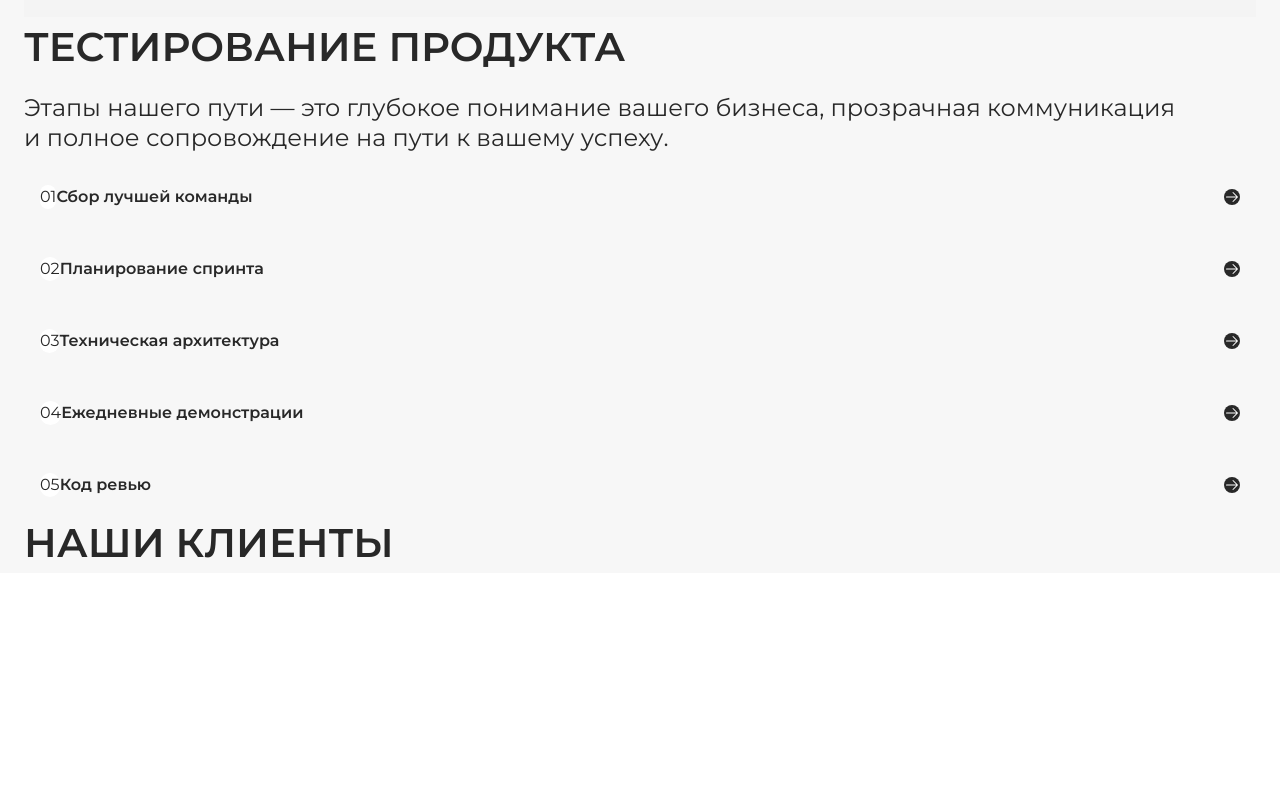
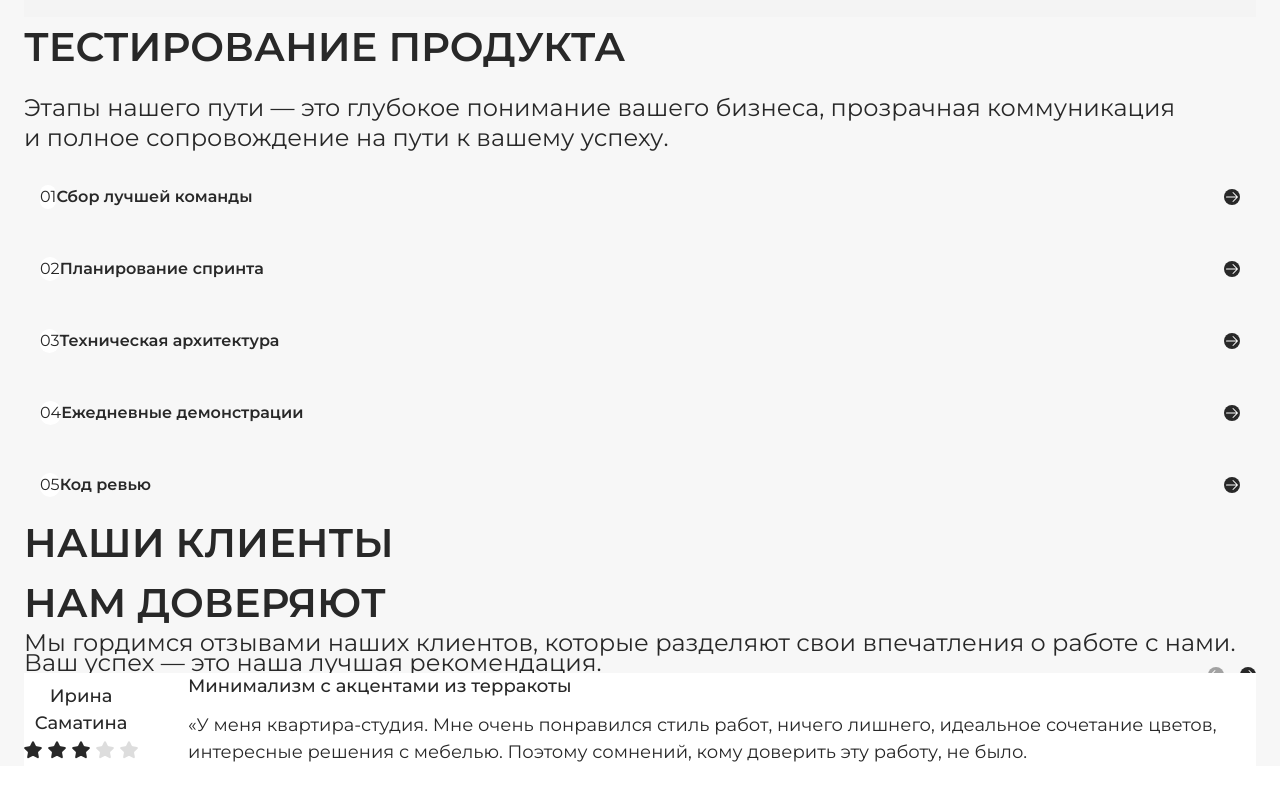
Before and after one commit to theCapnCoder/mnatronix, a Next.js app: page / in a window 1280 px wide. Shown: the part 2021-2821 px from the top of the page. Before the commit the page ends 2754 px from the top, so only its background shows below. Built offline with nearby package versions, Linux system fonts and the light colour scheme; what fluid-tailwind would draw is missing.

Commit message:
feat: Proof MarkUp

```diff
--- /dev/null
+++ b/src/app/_containers/proofs.tsx
@@ -0,0 +1,183 @@
+"use client";
+import { ArrowRightRegular } from "@/assets/svg";
+import Aavatar from "@img/avatar.jpg";
+import { useTranslations } from "next-intl";
+import Image, { StaticImageData } from "next/image";
+import { Container } from "../_components/container";
+import { Star } from "@/assets/svg";
+
+import { Navigation } from "swiper/modules";
+import { Swiper, SwiperSlide } from "swiper/react";
+import { Swiper as SwiperType } from "swiper/types";
+
+import clsx from "clsx";
+import { useState } from "react";
+import "swiper/css";
+import "swiper/css/navigation";
+import { MiniButton } from "../_components/mini-button";
+
+type SlideProps = {
+  slide: {
+    id: number;
+    img: StaticImageData;
+    alt: string;
+    name: string;
+    title: string;
+    text: string;
+    rate: number;
+  };
+};
+
+const Slide: React.FC<SlideProps> = ({ slide }) => {
+  return (
+    <div
+      className={clsx(
+        "flex flex-col gap-4 md:flex-row md:gap-[3.125rem]",
+        "bg-white ~rounded-[1rem]/[2rem] ~p-5/10"
+      )}
+    >
+      <div className="flex items-center gap-[0.625rem] md:flex-col">
+        <div className="relative rounded-full ~h-[2.625rem]/[3.75rem] ~w-[2.625rem]/[3.75rem]">
+          <Image
+            src={slide.img}
+            alt={slide.title}
+            fill
+            className="object-cover"
+          />
+        </div>
+
+        <div className="flex flex-col gap-1">
+          <h4 className="font-medium ~text-base/[1.0625rem]">{slide.name}</h4>
+          <div className="flex gap-[0.375rem]">
+            {Array.from({ length: 5 }).map((_, index) => (
+              <Star
+                key={index}
+                className={clsx("~text-base/lage", {
+                  "text-black": index < slide.rate,
+                  "text-[#ddd]": index >= slide.rate,
+                })}
+              />
+            ))}
+          </div>
+        </div>
+      </div>
+
+      <div className="*:text-left">
+        <h4 className="mb-3 font-medium ~text-base/2xl">{slide.title}</h4>
+        <p className="~text-base/2xl">{slide.text}</p>
+      </div>
+    </div>
+  );
+};
+
+export const Proofs = () => {
+  const t = useTranslations("proofs");
+
+  const slides = [
+    {
+      id: 1,
+      img: Aavatar,
+      alt: "photo",
+      name: t("reviews.review_1.name"),
+      title: t("reviews.review_1.title"),
+      text: t("reviews.review_1.text"),
+      rate: 3,
+    },
+    {
+      id: 2,
+      img: Aavatar,
+      alt: "photo",
+      name: t("reviews.review_2.name"),
+      title: t("reviews.review_2.title"),
+      text: t("reviews.review_2.text"),
+      rate: 4,
+    },
+    {
+      id: 3,
+      img: Aavatar,
+      alt: "photo",
+      name: t("reviews.review_3.name"),
+      title: t("reviews.review_3.title"),
+      text: t("reviews.review_3.text"),
+      rate: 3,
+    },
+  ];
+
+  const [swiperInstance, setSwiperInstane] = useState<SwiperType | null>(null);
+
+  // TODO: Update the logic to handle button disabling directly using swiperInstance.isEnd and swiperInstance.isBeginning without maintaining separate state variables.
+
+  const [isEnd, setIsEnd] = useState(true);
+  const [isBeginning, setIsBeginning] = useState(false);
+
+  return (
+    <section>
+      <Container className="">
+        <div className="relative">
+          <h2 className="~md:~tracking-wider/tracking-normal text-xl font-semibold uppercase ~mb-3/4">
+            {t("title")}
+          </h2>
+          <p className="~md:~tracking-tighter/tracking-normal text-s ~mb-5/[1.875rem] ~md:~max-w-[33rem]/[43.75rem] md:leading-5">
+            {t("description")}
+          </p>
+
+          <div
+            className={clsx(
+              "hidden",
+              "gap-4 md:flex",
+              "absolute -bottom-[0.625rem] right-0"
+            )}
+          >
+            <MiniButton
+              onClick={() => {
+                swiperInstance?.slidePrev();
+                if (swiperInstance) {
+                  setIsBeginning(swiperInstance.isBeginning);
+                  setIsEnd(swiperInstance.isEnd);
+                }
+              }}
+              icon={<ArrowRightRegular className="rotate-180" />}
+              disabled={isBeginning}
+            ></MiniButton>
+
+            <MiniButton
+              onClick={() => {
+                swiperInstance?.slideNext();
+                if (swiperInstance) {
+                  setIsBeginning(swiperInstance.isBeginning);
+                  setIsEnd(swiperInstance.isEnd);
+                }
+              }}
+              disabled={isEnd}
+              icon={<ArrowRightRegular />}
+            ></MiniButton>
+          </div>
+        </div>
+
+        <div className="md:hidden gap-4 flex flex-col">
+          {slides.map((slide) => (
+            <Slide key={slide.id} slide={slide} />
+          ))}
+        </div>
+
+        <div className="hidden md:block">
+          <Swiper
+            onSwiper={(swiper) => {
+              setSwiperInstane(swiper);
+              setIsBeginning(swiper.isBeginning);
+              setIsEnd(swiper.isEnd);
+            }}
+            slidesPerView={1}
+            modules={[Navigation]}
+          >
+            {slides.map((slide) => (
+              <SwiperSlide key={slide.id}>
+                <Slide slide={slide} />
+              </SwiperSlide>
+            ))}
+          </Swiper>
+        </div>
+      </Container>
+    </section>
+  );
+};
--- a/src/app/page.tsx
+++ b/src/app/page.tsx
@@ -5,6 +5,7 @@ import { AboutUs } from "./_containers/about-us";
 import { OurWorks } from "./_containers/our-works";
 import { Workflow } from "./_containers/workflow";
 import { OurClients } from "./_containers/our-clients";
+import { Proofs } from "./_containers/proofs";
 
 export default function Home() {
   return (
@@ -16,6 +17,7 @@ export default function Home() {
       <OurWorks />
       <Workflow />
       <OurClients />
+      <Proofs />
     </div>
   );
 }
--- /dev/null
+++ b/src/assets/svg/Star.tsx
@@ -0,0 +1,18 @@
+import * as React from "react";
+import type { SVGProps } from "react";
+const SvgStar = (props: SVGProps<SVGSVGElement>) => (
+  <svg
+    xmlns="http://www.w3.org/2000/svg"
+    width="1em"
+    height="1em"
+    fill="none"
+    viewBox="0 0 18 18"
+    {...props}
+  >
+    <path
+      fill="currentColor"
+      d="M8.103.817a1 1 0 0 1 1.794 0l1.96 3.972a1 1 0 0 0 .753.547l4.386.641a1 1 0 0 1 .553 1.706l-3.172 3.09a1 1 0 0 0-.288.885l.748 4.365a1 1 0 0 1-1.45 1.054l-3.922-2.062a1 1 0 0 0-.93 0l-3.921 2.062a1 1 0 0 1-1.451-1.054l.748-4.365a1 1 0 0 0-.288-.885L.451 7.683a1 1 0 0 1 .553-1.706l4.386-.641a1 1 0 0 0 .752-.547z"
+    />
+  </svg>
+);
+export default SvgStar;
--- a/src/assets/svg/index.ts
+++ b/src/assets/svg/index.ts
@@ -5,5 +5,6 @@ export { default as ArrowRightRegular } from "./ArrowRightRegular";
 export { default as Arrow } from "./Arrow";
 export { default as Cancel } from "./Cancel";
 export { default as Insta } from "./Insta";
+export { default as Star } from "./Star";
 export { default as Telegram } from "./Telegram";
 export { default as Whatsapp } from "./Whatsapp";
```
Also changed, not shown: public/svg/star.svg (added).
